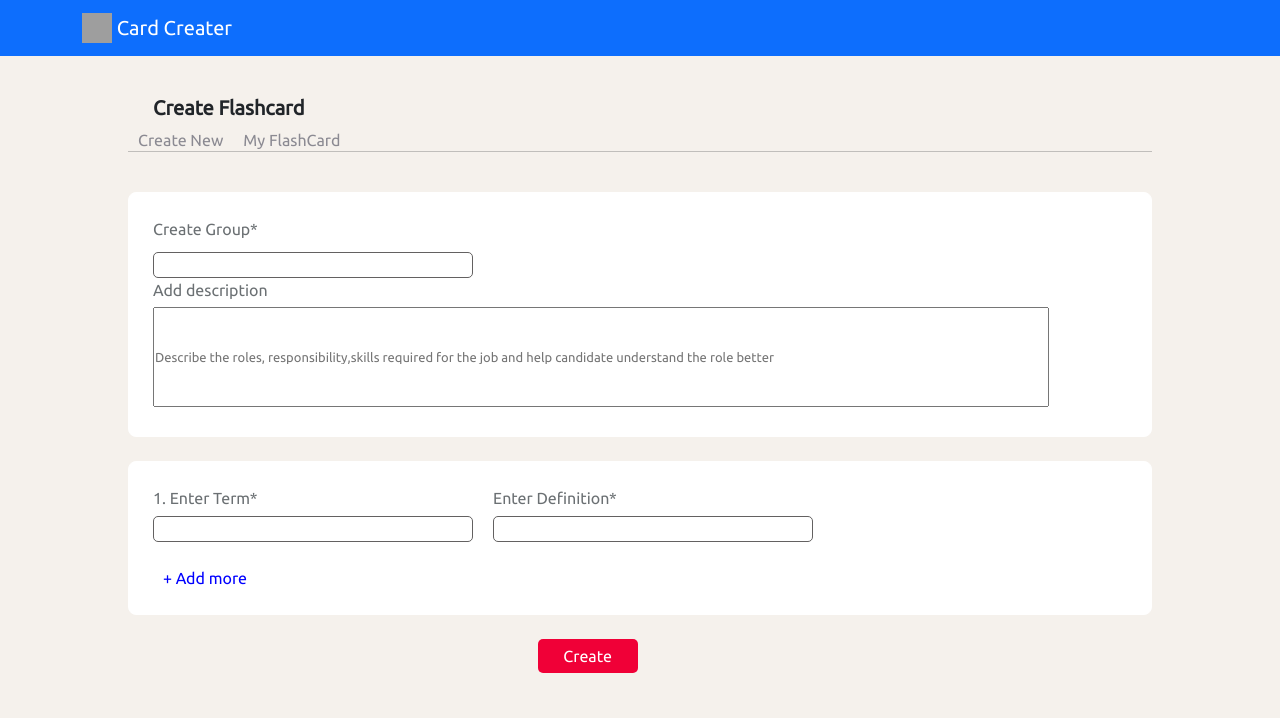
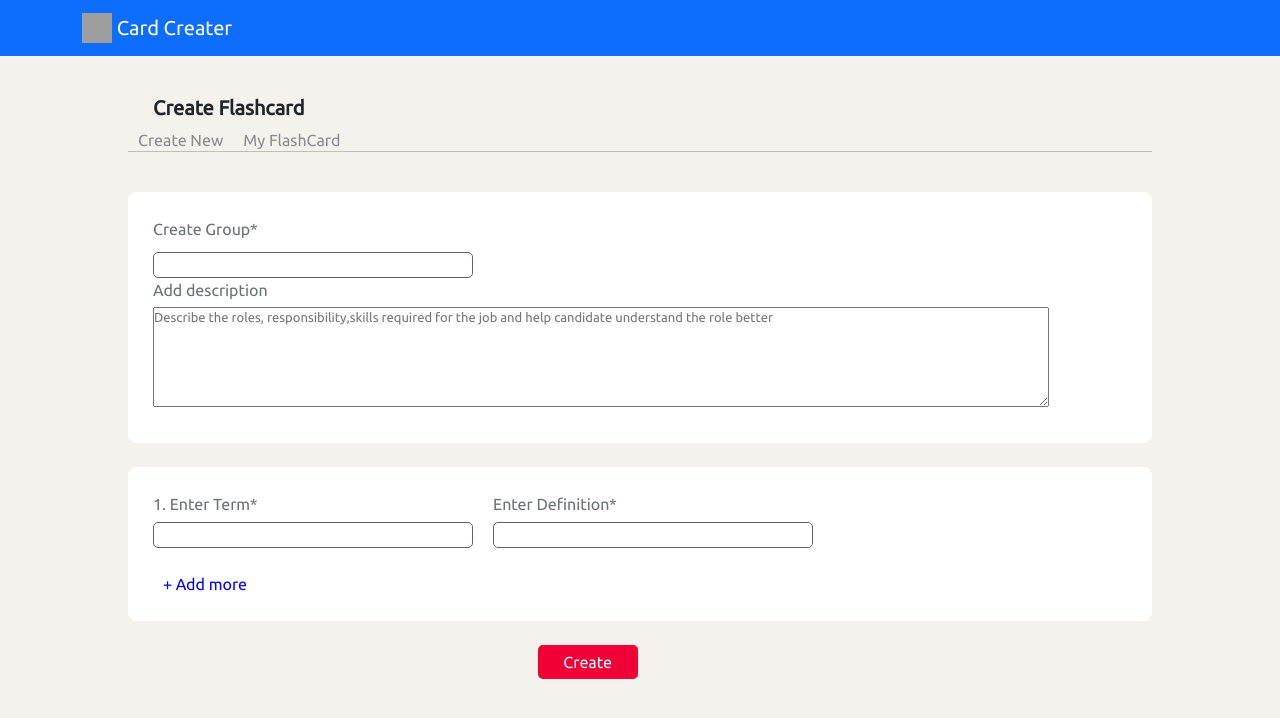
Before and after one commit to Oshankhan/card-builder, a React (Create React App) app: page / in a window 1280 px wide. Shown: the top 718 px of the page. Built offline with nearby package versions, Linux system fonts and the light colour scheme; grey boxes are pictures that could not be loaded.

Commit message:
19-12-23 textarea

```diff
--- a/src/components/CreateAndEdit/Create/CreateNew.jsx
+++ b/src/components/CreateAndEdit/Create/CreateNew.jsx
@@ -99,7 +99,7 @@ const CreateNew = () => {
         <br />
         <label className="decriptionheading">Add description </label>
         <br />
-        <input
+        <textarea
           type="text"
           onChange={handleGroupChange}
           name="groupDetails"
--- a/src/components/CreateAndEdit/Select/GroupSelect.jsx
+++ b/src/components/CreateAndEdit/Select/GroupSelect.jsx
@@ -45,6 +45,7 @@ const GroupSelect = () => {
           type="text"
           placeholder="Describe the roles, responsibility,skills required for the job and help candidate understand the role better"
           className="description-edit"
+          readOnly
         />
 
         <br />
```
